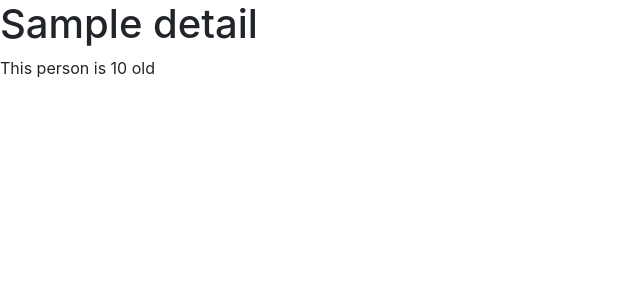
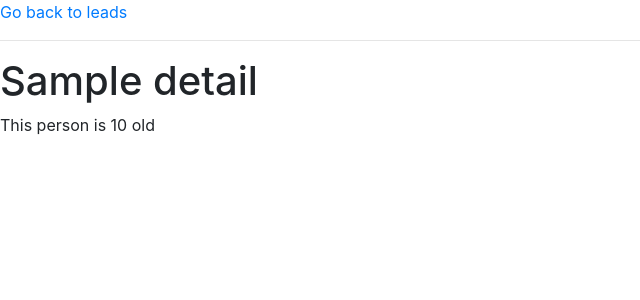
Before and after one commit to DarishkaAMS/Django_Projects-Build_CRM, a Django app: page /leads/1/ in a window 1280 px wide. Shown: the top 300 px of the page, without its empty margins (0-640 px from the left). Run offline with Django 3.2, Linux system fonts and the light colour scheme; tables that the repository leaves empty hold one stand-in row (values such as "Sample post").

Commit message:
Add Go back to leads list page

```diff
--- a/leads/templates/lead_detail.html
+++ b/leads/templates/lead_detail.html
@@ -19,6 +19,8 @@
     <title>Leads</title>
 </head>
 <body>
+    <a href="/leads"> Go back to leads </a>
+    <hr/>
     <h1> {{ lead.first_name }} detail </h1>
     <p> This person is {{ lead.age }} old </p>
 
```
